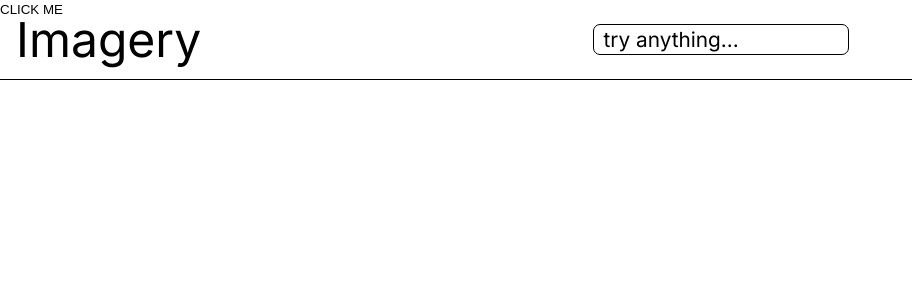
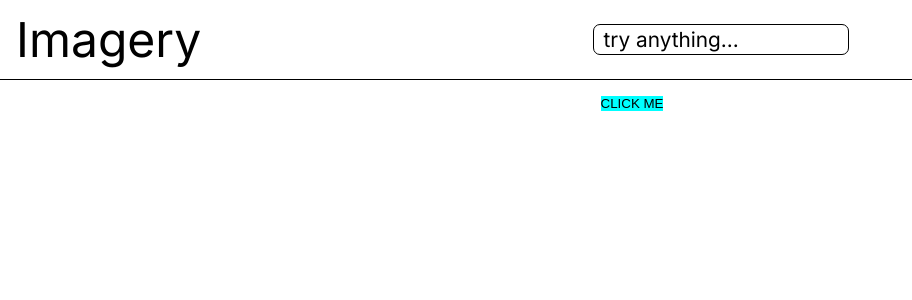
Before and after one commit to Sharwin-sriram/Imagery, a React (Vite) app in the folder Client/: page / in a window 1280 px wide. Shown: the top 300 px of the page, without its empty margins (0-912 px from the left). Built offline with nearby package versions, Linux system fonts and the light colour scheme; no server answers; a web font is replaced by a local one.

Commit message:
update styles

```diff
--- a/Client/src/styles/Header.module.css
+++ b/Client/src/styles/Header.module.css
@@ -1,17 +1,17 @@
 header {
+  border-bottom: 1px solid currentColor;
+  justify-content: space-between;
+  backdrop-filter: blur(8px);
+  align-content: center;
+  font-family: "Inter";
+  align-items: center;
+  user-select: none;
+  position: fixed;
+  display: flex;
+  padding: 1em;
   width: 100%;
   height: 5em;
-  padding: 1em;
-  position: fixed;
   top: 0;
-  border-bottom: 1px solid currentColor;
-  /* border-radius: 0 0 6px 6px; */
-  font-family: "Inter";
-  display: flex;
-  align-items: center;
-  user-select: none;
-  align-content: center;
-  justify-content: space-between;
 }
 
 .title {
@@ -19,10 +19,10 @@ header {
 }
 
 .SearchBox {
+  border: 1px solid currentColor;
+  position: relative;
+  border-radius: 7px;
   min-width: 16em;
-  position: relative;
-  border: 1px solid currentColor;
-  border-radius: 7px;
 }
 
 .SearchBox > input {
--- a/Client/src/styles/pages/Home.module.css
+++ b/Client/src/styles/pages/Home.module.css
@@ -1,7 +1,20 @@
-.grid {
-  display: grid;
+.HomePage {
+  padding: 6em 3em;
+  display: flex;
+  gap: 1em;
+  justify-content: center;
+  flex-wrap: wrap;
 }
 
-.grid-item {
+.HomePage button {
+  background-color: aqua;
+}
+
+/* .Grid {
+  display: grid;
+  grid-template-rows: auto;
+}
+
+.item img{
   width: 300px;
-}
+} */
```
